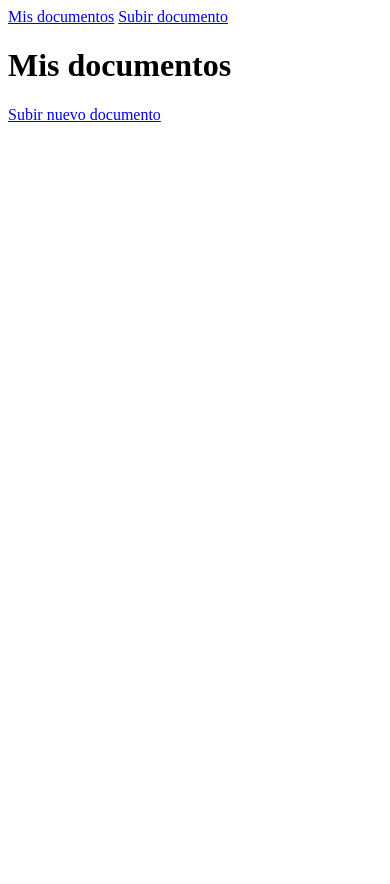
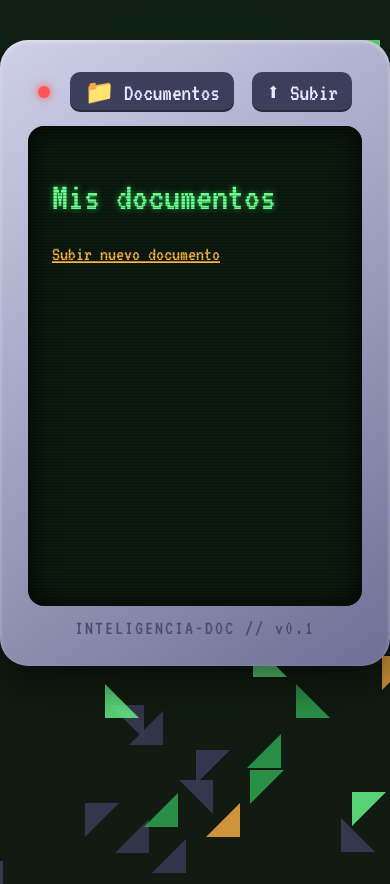
Before and after one commit to CiberNefty/Inteligencia-de-documentos, a Django app: page /documentos/ in a window 390 px wide. Before the commit the page ends 122 px from the top, so only its background shows below. Run offline with Django 5.2, Linux system fonts and the light colour scheme; the visitor is signed in with stand-in values (Sample User, id 1); data that the repository does not hold is empty.

Commit message:
feat: diseño visual - consola retro con fondo animado de triángulos
- herencia de templates (base.html) para header/nav compartidos
- archivos estáticos configurados (CSS + JS)
- paleta terminal retro (verde fósforo sobre negro-verdoso)
- animación de triángulos flotantes en loop infinito (JS vanilla)
- ajuste de tamaños de fuente y layout responsivo

```diff
--- a/config/settings.py
+++ b/config/settings.py
@@ -124,6 +124,7 @@ USE_TZ = True
 # https://docs.djangoproject.com/en/6.1/howto/static-files/
 
 STATIC_URL = "static/"
+STATICFILES_DIRS = [BASE_DIR / "static"]
 
 # CONFIGURACION PARA CARPETA DE MEDIA
 MEDIA_URL = "/media/"
--- a/documentos/templates/documentos/chat.html
+++ b/documentos/templates/documentos/chat.html
@@ -1,4 +1,4 @@
-{% entends 'base.html' %}
+{% extends 'base.html' %}
 {% block title %}CHATEA CON TU DOCUMENTO{% endblock %}
 
 {% block contenido %}
--- /dev/null
+++ b/static/css/estilos.css
@@ -0,0 +1,169 @@
+:root {
+  --bisel-claro: #cfd0e8;
+  --bisel-oscuro: #6f6f96;
+  --pantalla-fondo: #0b1a0f;
+  --fosforo: #6bff8e;
+  --fosforo-tenue: #2fae54;
+  --acento: #ffb347;
+}
+
+* { box-sizing: border-box; }
+
+html { font-size: 20px; }  /* tamaño base — subilo/bajalo para ajustar TODA la letra del sitio */
+
+body {
+  margin: 0;
+  min-height: 100vh;
+  font-family: 'VT323', monospace;
+  background: radial-gradient(circle at 50% 30%, #0f2a17 0%, #111b11 70%);
+  color: var(--fosforo);
+  overflow-x: hidden;
+  position: relative;
+  perspective: 1200px;
+}
+
+/* --- Fondo de triángulos --- */
+.triangulos-container {
+  position: fixed;
+  inset: 0;
+  width: 100vw;
+  height: 100vh;
+  z-index: 0;
+  overflow: hidden;
+  pointer-events: none;
+}
+
+.triangulo {
+  display: inline-block;
+  width: 0;
+  height: 0;
+  position: absolute;
+  backface-visibility: hidden;
+  transform-origin: 0% 0%;
+  opacity: 0;
+  transition: opacity 1.5s ease, transform 0.6s ease-in-out;
+}
+
+.triangulo.visible { opacity: 0.8; }
+.triangulo.fade-out { opacity: 0; }
+
+.triangulo.top-left        { transform: rotate3d(0, 1, 0, 180deg) rotate3d(0, 0, 1, 180deg); }
+.triangulo.top-left.rotado     { transform: rotate3d(0, 0, 1, 180deg); }
+.triangulo.top-right       { transform: rotate3d(0, 2, 0, 90deg) rotate3d(0, 0, -1, 90deg); }
+.triangulo.top-right.rotado    { transform: rotate3d(0, 0, -1, 90deg); }
+.triangulo.bottom-left     { transform: rotate3d(0, 2, 0, 90deg) rotate3d(0, 0, 1, 90deg); }
+.triangulo.bottom-left.rotado  { transform: rotate3d(0, 0, 1, 90deg); }
+.triangulo.bottom-right    { transform: rotate3d(0, 1, 0, 180deg); }
+.triangulo.bottom-right.rotado { transform: rotate3d(0, 0, 0, 180deg); }
+
+/* --- Carcasa de la consola --- */
+.consola {
+  position: relative;
+  z-index: 1;              /* clave: tiene que estar por encima de .triangulos-container */
+  max-width: 920px;
+  margin: 40px auto;
+  padding: 28px;
+  border-radius: 28px;
+  background: linear-gradient(145deg, var(--bisel-claro), var(--bisel-oscuro));
+  box-shadow: 0 20px 40px rgba(0,0,0,0.5), inset 0 2px 4px rgba(255,255,255,0.4);
+}
+
+.consola-header {
+  display: flex;
+  align-items: center;
+  justify-content: space-between;
+  padding: 4px 10px 14px;
+}
+
+.luz-indicadora {
+  width: 12px; height: 12px;
+  border-radius: 50%;
+  background: #ff5555;
+  box-shadow: 0 0 8px #ff5555;
+}
+
+.consola-header nav a {
+  display: inline-block;
+  margin-left: 10px;
+  padding: 6px 14px;
+  background: #3d3d5c;
+  color: #e8e8ff;
+  text-decoration: none;
+  border-radius: 10px;
+  font-family: 'VT323', monospace;
+  font-size: 1.2rem;
+  box-shadow: inset 0 -2px 0 rgba(0,0,0,0.3);
+}
+.consola-header nav a:hover { background: #52527a; }
+
+/* --- La "pantalla" (contenido real) --- */
+.pantalla {
+  position: relative;
+  background: var(--pantalla-fondo);
+  border-radius: 16px;
+  padding: 24px;
+  min-height: 480px;
+  overflow: hidden;
+  box-shadow: inset 0 0 30px rgba(0,0,0,0.8);
+}
+
+.pantalla::before {
+  content: "";
+  position: absolute;
+  inset: 0;
+  pointer-events: none;
+  background: repeating-linear-gradient(
+    to bottom,
+    rgba(0,0,0,0.25) 0px,
+    rgba(0,0,0,0.25) 1px,
+    transparent 1px,
+    transparent 3px
+  );
+}
+
+.pantalla h1, .pantalla h2 {
+  color: var(--fosforo);
+  text-shadow: 0 0 6px var(--fosforo-tenue);
+  font-weight: normal;
+  font-size: 2rem;
+}
+
+.pantalla p, .pantalla li { color: var(--fosforo); font-size: 1.3rem; }
+.pantalla ul { list-style: none; padding-left: 0; }
+.pantalla li { padding: 8px 0; border-bottom: 1px dashed var(--fosforo-tenue); }
+.pantalla a { color: var(--acento); }
+
+.pantalla form input[type="text"],
+.pantalla form input[type="file"] {
+  font-family: 'VT323', monospace;
+  font-size: 1.5rem;         /* letra más grande en los campos de texto */
+  background: #05130a;
+  border: 1px solid var(--fosforo-tenue);
+  color: var(--fosforo);
+  padding: 10px;
+  border-radius: 6px;
+  width: 100%;
+  margin-bottom: 10px;
+}
+
+.pantalla button {
+  font-family: 'VT323', monospace;
+  font-size: 2.0rem;
+  background: var(--fosforo-tenue);
+  color: #05130a;
+  border: none;
+  padding: 10px 20px;
+  border-radius: 8px;
+  cursor: pointer;
+  display: block;
+  margin: 12px auto 0;
+}
+.pantalla button:hover { background: var(--fosforo); }
+
+.consola-footer {
+  text-align: center;
+  padding-top: 12px;
+  font-size: 1rem;
+  color: #4c4c6e;
+  letter-spacing: 2px;
+}
--- /dev/null
+++ b/static/js/triangulos.js
@@ -0,0 +1,51 @@
+const ROTACIONES = ['top-left', 'top-right', 'bottom-left', 'bottom-right'];
+const COLORES = ['#6bff8e', '#2fae54', '#ffb347', '#3d3d5c'];
+const TAMANO = 34;
+const MAX_TRIANGULOS = 250; // antes =90
+const VIDA_MS = 5000;          // cuánto tiempo queda visible cada triángulo
+const INTERVALO_NUEVO_MS = 200; // Antes = 500. cada cuánto aparece uno nuevo, en el loop
+
+function crearTriangulo(contenedor) {
+  const rotacion = ROTACIONES[Math.floor(Math.random() * ROTACIONES.length)];
+  const color = COLORES[Math.floor(Math.random() * COLORES.length)];
+  const mitad = TAMANO / 2;
+
+  const x = Math.random() * window.innerWidth;
+  const y = Math.random() * window.innerHeight;
+
+  const el = document.createElement('div');
+  el.className = `triangulo ${rotacion}`;
+  el.style.borderTop = `${mitad}px solid ${color}`;
+  el.style.borderLeft = `${mitad}px solid ${color}`;
+  el.style.borderBottom = `${mitad}px solid transparent`;
+  el.style.borderRight = `${mitad}px solid transparent`;
+  el.style.left = `${x}px`;
+  el.style.top = `${y}px`;
+
+  contenedor.appendChild(el);
+
+  requestAnimationFrame(() => el.classList.add('visible'));
+  setTimeout(() => el.classList.add('rotado'), 200);
+
+  setTimeout(() => {
+    el.classList.remove('visible');
+    el.classList.add('fade-out');
+    setTimeout(() => el.remove(), 1500);
+  }, VIDA_MS);
+}
+
+function iniciarLoopTriangulos() {
+  const contenedor = document.querySelector('.triangulos-container');
+  if (!contenedor) {
+    console.error('No se encontró .triangulos-container en el HTML');
+    return;
+  }
+
+  for (let i = 0; i < MAX_TRIANGULOS; i++) {
+    setTimeout(() => crearTriangulo(contenedor), i * 150);
+  }
+
+  setInterval(() => crearTriangulo(contenedor), INTERVALO_NUEVO_MS);
+}
+
+document.addEventListener('DOMContentLoaded', iniciarLoopTriangulos);
--- a/templates/base.html
+++ b/templates/base.html
@@ -1,21 +1,37 @@
+{% load static %}
 <!DOCTYPE html>
 <html lang="es">
 <head>
     <meta charset="UTF-8">
+    <meta name="viewport" content="width=device-width, initial-scale=1">
     <title>{% block titulo %}Inteligencia de Documentos{% endblock %}</title>
-
+    <link rel="preconnect" href="https://fonts.googleapis.com">
+    <link href="https://fonts.googleapis.com/css2?family=VT323&display=swap" rel="stylesheet">
+    <link rel="stylesheet" href="{% static 'css/estilos.css' %}">
 </head>
 <body>
-    <header>
+
+<div class="triangulos-container"></div>
+
+<div class="consola">
+    <header class="consola-header">
+        <div class="luz-indicadora"></div>
         <nav>
-            <a href="{% url 'lista_documentos' %}">Mis documentos</a>
-            <a href="{% url 'subir_documento' %}">Subir documento</a>
+            <a href="{% url 'lista_documentos' %}">📁 Documentos</a>
+            <a href="{% url 'subir_documento' %}">⬆ Subir</a>
         </nav>
     </header>
 
-    <main>
+    <main class="pantalla">
         {% block contenido %}
         {% endblock %}
     </main>
+
+    <div class="consola-footer">
+        <span>INTELIGENCIA-DOC // v0.1</span>
+    </div>
+</div>
+
+<script defer src="{% static 'js/triangulos.js' %}"></script>
 </body>
 </html>
```
